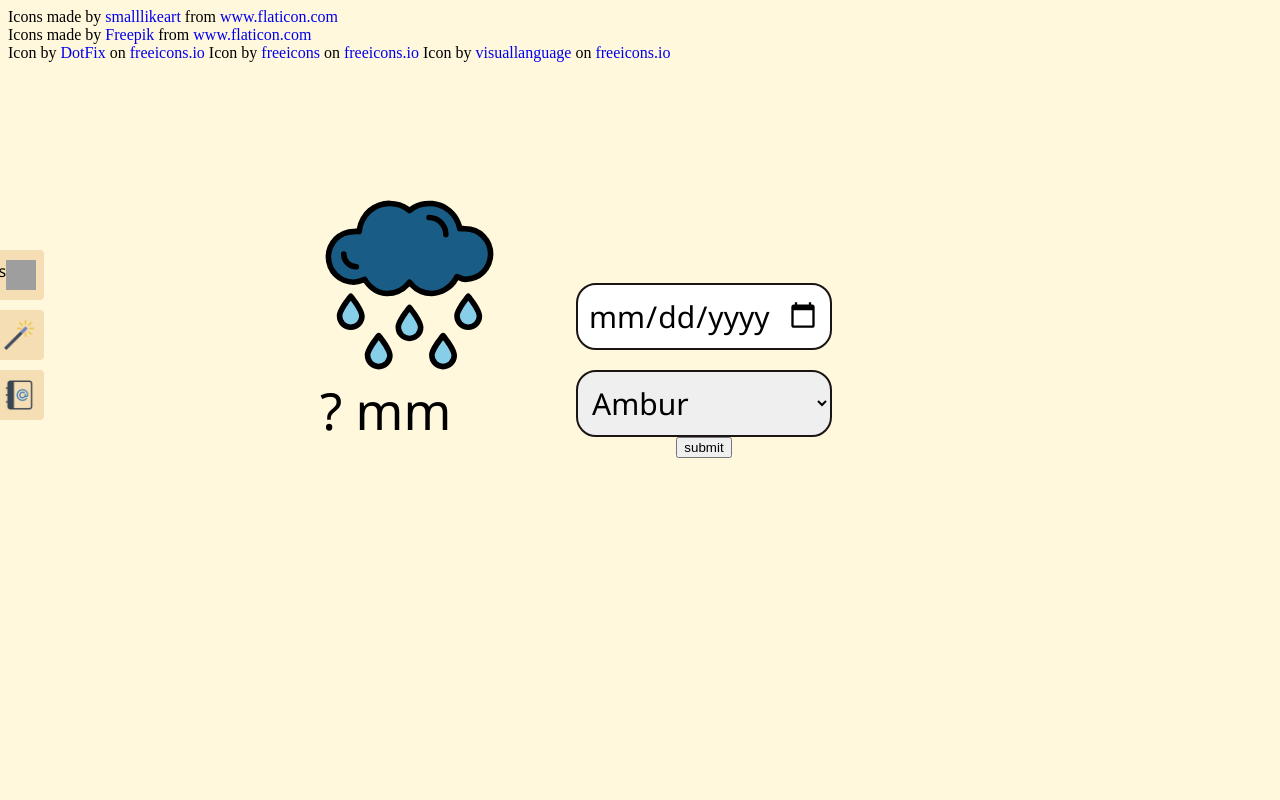
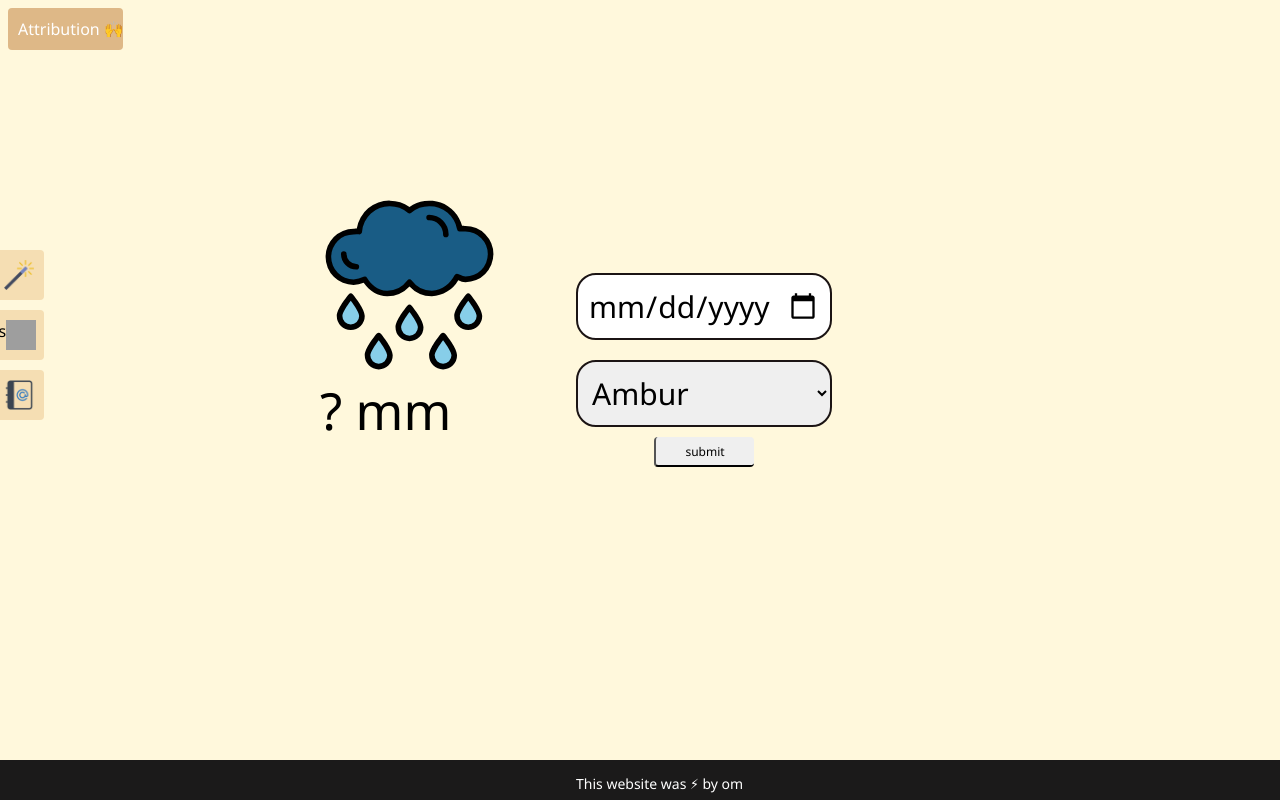
Before and after one commit to omegaji/RainFallPrediction, a Flask app: page / in a window 1280 px wide. Run offline with Flask 2, Linux system fonts and the light colour scheme; data that the repository does not hold is empty; parts of the project's set-up code (start-up, migrations or seed data) failed here and were passed over; grey boxes are pictures that could not be loaded.

Commit message:
finalize it

```diff
--- a/app.py
+++ b/app.py
@@ -11,6 +11,9 @@
 
 graph=Visualize()
 graph.MonthlyRain(2010, "Arcot")
+graph.DistrictRain("Arcot")
+graph.SumDistrictRain("Arcot")
+graph.SumMonthlyRain(2010, "Arcot")
 Districts=["ACS Mill","Alangayam","Ambur",
             "Arakkonam",
             "Arcot",
@@ -37,8 +40,6 @@
     to_send=""
     if request.method=="POST":
         jsdata=request.json
-        print(int(jsdata["dis"]))
-        print(Districts[int(jsdata["dis"])])
         modelobj.GetYMD(jsdata["date"], Districts[int(jsdata["dis"])],int(jsdata["dis"]))
         modelobj.GetSparse()
         modelobj.CreateNForecast()
@@ -63,7 +64,7 @@
         return jsonify("")
     if request.method=="GET":
 
-        return jsonify(graph.df_grouped.to_json(orient="split"))
+        return jsonify(graph.df_grouped2.to_json(orient="split"))
 
 @app.route("/GraphSumYearly",methods = ['POST','GET'])
 def graph_sum_yearly():
@@ -72,7 +73,7 @@
         graph.SumMonthlyRain(int(jsdata["year"]), jsdata["dis"])
         return jsonify("")
     if request.method=="GET":
-        return jsonify(graph.df_grouped.to_json(orient="split"))
+        return jsonify(graph.df_grouped3.to_json(orient="split"))
 
 @app.route("/GraphSumDistrict",methods = ['POST','GET'])
 def graph_sum_district():
@@ -82,6 +83,6 @@
         return jsonify("")
     if request.method=="GET":
 
-        return jsonify(graph.df_grouped.to_json(orient="split"))
+        return jsonify(graph.df_grouped4.to_json(orient="split"))
 if __name__ == '__main__':
         app.run(debug=True)
--- a/static/css/mycss.css
+++ b/static/css/mycss.css
@@ -1,5 +1,54 @@
 body{
+    display: flex;
+    flex-direction: column;
 }
+.attribute{
+    width: 95px;
+    color:white;
+    font-family: 'Segoe UI', Tahoma, Geneva, Verdana, sans-serif;
+    background-color: burlywood;
+    border-radius: 4px;
+    padding: 10px;
+    word-wrap: normal;
+    overflow: hidden;
+    white-space: nowrap;
+    transition: width 2s;
+
+}
+.attribute:hover{
+    width: 60%;
+    max-height: 20px;
+}
+footer{
+    position:fixed;
+    bottom:0px;
+    width: 100%;
+    left: 0px;
+    height: 5%;
+    font-size: 14px;
+    font-family: 'Segoe UI', Tahoma, Geneva, Verdana, sans-serif;
+
+    background-color: rgb(27, 26, 26);
+}
+footer>p{
+    color:white;
+    position: relative;
+    left:45%;
+}
+.buttonclass{
+    margin-top: 10px;
+    font-family: 'Segoe UI', Tahoma, Geneva, Verdana, sans-serif;
+    font-size:12px;
+    width: 100px;
+    height: 30px;
+    border-right: 4px;
+    border-top: 4px;
+    border-radius: 4px;
+    border-color: black;}
+
+    .buttonclass:hover{
+        background-color: rgba(243, 227, 164, 0.596);
+    }
 #fimg{
     opacity: 1;
 }
@@ -40,7 +89,7 @@
 .Navbar{
 position:absolute;
 top:30%;
-/* width: 190px; */
+width: 20px;
 height: 150px    ;
 }
 .graph-icon{
--- a/static/js/index.js
+++ b/static/js/index.js
@@ -286,24 +286,65 @@
 $(".wand-icon").on("click",()=>{
   console.log("its clicked  ")
 
-  $(".tab1").toggleClass("tabinvisible")
-  $(".tab2").toggleClass("tabinvisible")
-  $(".tab1").toggleClass("tabvisible")
+  $(".tab2").addClass("tabinvisible")
+  $(".tab3").addClass("tabinvisible")
+
+  $(".tab1").removeClass("tabinvisible")
+  $(".tab1").addClass("tabvisible")
 
 })
 
 $(".graph-icon").on("click",()=>{
   console.log("its clicked  ")
 
-  $(".tab1").toggleClass("tabinvisible")
-  $(".tab2").toggleClass("tabinvisible")
+  $(".tab1").addClass("tabinvisible")
+  $(".tab3").addClass("tabinvisible")
 
- $(".tab2").toggleClass("tabvisible")
+  $(".tab2").removeClass("tabinvisible")
+
+  $(".tab2").addClass("tabvisible")
+
+
+
 })
 
+
+$(".notebook-icon").on("click",()=>{
+  console.log("its clicked  ")
+
+
+  $(".tab1").addClass("tabinvisible")
+  $(".tab2").addClass("tabinvisible")
+
+  $(".tab3").removeClass("tabinvisible")
+
+  $(".tab3").addClass("tabvisible")
+})
+// #################################################### Default selections for the viz tab
 d3.json("/GraphYearlyMonthly").then((d)=>{
   console.log(JSON.parse(d))
 
   PlotYearly(JSON.parse(d).data)
 
 })
+
+d3.json("/GraphDistrictYearly").then((d)=>{
+  console.log(JSON.parse(d))
+
+  PlotDistrictYearly(JSON.parse(d).data)
+
+})
+
+d3.json("/GraphSumYearly").then((d)=>{
+  console.log(JSON.parse(d))
+
+  PlotYearly3(JSON.parse(d).data)
+
+})
+
+d3.json("/GraphSumDistrict").then((d)=>{
+  console.log(JSON.parse(d))
+
+  PlotDistrictYearly4(JSON.parse(d).data)
+
+})
--- a/templates/home.html
+++ b/templates/home.html
@@ -1,5 +1,7 @@
-<html>
+<html >
     <head><title>Vellore RainFall Dashboard and Forecast by Om</title>
+        <meta charset=“UTF-8”>
+
     <link rel="stylesheet" href="/static/css/mycss.css">
     <link
     rel="stylesheet"
@@ -9,26 +11,26 @@
 
     <body class="white-bkg">
 
-        <div>Icons made by <a href="https://www.flaticon.com/authors/smalllikeart" title="smalllikeart">smalllikeart</a> from <a href="https://www.flaticon.com/" title="Flaticon">www.flaticon.com</a></div>
-        <div>Icons made by <a href="https://www.freepik.com" title="Freepik">Freepik</a> from <a href="https://www.flaticon.com/" title="Flaticon">www.flaticon.com</a></div>
-        Icon by <a href="https://freeicons.io/profile/723">DotFix</a> on <a href="https://freeicons.io">freeicons.io</a>
-        Icon by <a href="https://freeicons.io/profile/3">freeicons</a> on <a href="https://freeicons.io">freeicons.io</a>
-        Icon by <a href="https://freeicons.io/profile/3335">visuallanguage</a> on <a href="https://freeicons.io">freeicons.io</a>
+        <div class="attribute">
+             Attribution &#x1F64C; :
+            Icons made by <a href="https://www.flaticon.com/authors/smalllikeart" title="smalllikeart">smalllikeart</a> , <a href="https://www.freepik.com" title="Freepik">Freepik </a>from <a href="https://www.flaticon.com/" title="Flaticon">www.flaticon.com</a> & <a href="https://freeicons.io/profile/723">DotFix</a> , <a href="https://freeicons.io/profile/3">freeicons</a>, <a href="https://freeicons.io/profile/3335">visuallanguage </a>on <a href="https://freeicons.io">freeicons.io</a></div>
+
 
     <div class="Navbar">
-        <div  class="graph-icon">
 
-            <span >Visualizations</span>  <img  id="graph_img"src="/static/images/graph.png"  width="30px" height="30px"alt="">
-    </div>
 
    <div  class="wand-icon">
       <span >Forecast</span>  <img  id="forecast_img"src="/static/images/wand.png"  width="30px" height="30px"alt="">
 </div>
+<div  class="graph-icon">
 
-<a href="https://www.w3schools.com/cssref/css3_pr_flex-shrink.asp"><div  class="wand-icon">
+    <span >Visualizations</span>  <img  id="graph_img"src="/static/images/graph.png"  width="30px" height="30px"alt="">
+</div>
+
+<div  class="notebook-icon">
 
     <span >Home</span>  <img  id="notebook_img"src="/static/images/notebook.png"  width="30px" height="30px"alt="">
-</div></a>
+</div>
     </div>
     <div class="tab1">
     <div class="small-flex">
@@ -62,7 +64,7 @@
 
 
           </select>
-        <button id="DateSubmit" >submit</button>
+        <button id="DateSubmit"  class="buttonclass">submit</button>
 
     </form>
     </div>
@@ -103,7 +105,7 @@
             <option value=2019>2019</option>
 
             </select>
-            <button id="graph_1_submit">submit</button>
+            <button class="buttonclass" id="graph_1_submit">submit</button>
         </div>
         <div class="rowsvg">
         <svg height=300 width=300 id="BasicGraph"></svg>
@@ -117,7 +119,7 @@
     <option value=1>Alangayam</option>
     <option value=2>Ambur</option>
     <option value=3>Arakkonam</option>
-    <option value=4>Arcot</option>
+    <option value=4 selected>Arcot</option>
     <option value=5>Gudiyatham</option>
     <option value=6>Katpadi</option>
     <option value=7>Kaveripakkam</option>
@@ -134,7 +136,7 @@
     </select>
 
 
-    <button id="graph_2_submit">submit</button>
+    <button class="buttonclass" id="graph_2_submit">submit</button>
 </div>
 <div class="rowsvg">
     <svg height=300 width=300 id="Graph2"></svg>
@@ -149,7 +151,7 @@
                 <option value=1>Alangayam</option>
                 <option value=2>Ambur</option>
                 <option value=3>Arakkonam</option>
-                <option value=4>Arcot</option>
+                <option value=4 selected>Arcot</option>
                 <option value=5>Gudiyatham</option>
                 <option value=6>Katpadi</option>
                 <option value=7>Kaveripakkam</option>
@@ -181,7 +183,7 @@
 
 
 
-                <button id="graph_3_submit">submit</button>
+                <button class="buttonclass" id="graph_3_submit">submit</button>
 
             </div>
             <div class="rowsvg">
@@ -194,7 +196,7 @@
                 <option value=1>Alangayam</option>
                 <option value=2>Ambur</option>
                 <option value=3>Arakkonam</option>
-                <option value=4>Arcot</option>
+                <option value=4 selected>Arcot</option>
                 <option value=5>Gudiyatham</option>
                 <option value=6>Katpadi</option>
                 <option value=7>Kaveripakkam</option>
@@ -211,7 +213,7 @@
                 </select>
 
 
-                <button id="graph_4_submit">submit</button>
+                <button class="buttonclass" id="graph_4_submit">submit</button>
             </div>
             <div class="rowsvg">
                 <svg height=300 width=300 id="Graph4"></svg>
@@ -219,10 +221,50 @@
             </div>
         </div>
     </div>
+    <div class="tab3 tabinvisible">
+        <div class="column">
+            <div>
+            <h2>Which algorithms I tested?</h2>
+            <div class="label-flex">
+            <span>LSTM</span><span> Xgboost</span> <span>Arima</span><span>Regression</span><span>Exponential smoothening</span><span>SVM</span>
+        </div>
+        </div>
+            <div><p>I started with ARIMA and Exponential smoothening. However I did not get a good accuracy with these old models as the time series data is sparse and has more stochastic component than deterministic component. LSTM also failed as our sparse data resulted in very small prediction values. Finally after applying regression techniques &#x1F525; XGBoost &#x1F525;gave the best result</p></div>
+        </div>
+
+
+        <div class="column">
+            <div>
+            <h2>How can you apply regression on time series?</h2>
+            <div class="label-flex">
+            <span>Feature Engineering</span><span> Pattern Finding</span> <span>One-Hot Encoding</span> <span>8 lags</span>
+        </div>
+        </div>
+            <div><p> Knowing time seires are autocorrelated, I took the particular day of the month and went back in time(8 times) to that particular day and got the value. Example: 8th August 2019, 8th August 2018.. and so on to 8 lags! Moreover I applied OH-Encoding to the district column to use a single model for forecast!</p></div>
+        </div>
+
+        <div class="column">
+            <div>
+            <h2>Technologies used in project?</h2>
+            <div class="label-flex">
+            <span>Flask</span><span> Keras</span> <span>d3.js</span>  <span>pandas</span>
+            <span>Numpy</span> <span>Scikit-Learn</span> <span>HTML</span> <span>CSS</span> <span> JS</span>
+        </div>
+        </div>
+            <div><p> I love Data Science and Web Development! Hence I was able to work on this project in both the backend and frontend. It was an awesome experience learning new technologies and my frontend is always improving! Do follow me on linkedin! <a href="https://www.linkedin.com/in/om-purohit-957187175/">here</a></p></div>
+        </div>
+    </div>
     <script src="/static/js/jquery-1.8.3.min.js"></script>
     <script src="/static/js/semantic.js"></script>
     <script src="/static/js/d3.min.js"></script>
     <script src="/static/js/index.js"></script>
+
+
+    <footer><p>
+
+        This website was &#x26A1; by om
+
+   </footer>
     </body>
 
 </html>
```
Also changed, not shown: other parts of static/css/mycss.css (+95 -6 lines), some_funcs.py (+7 -6 lines), 1 other file.
